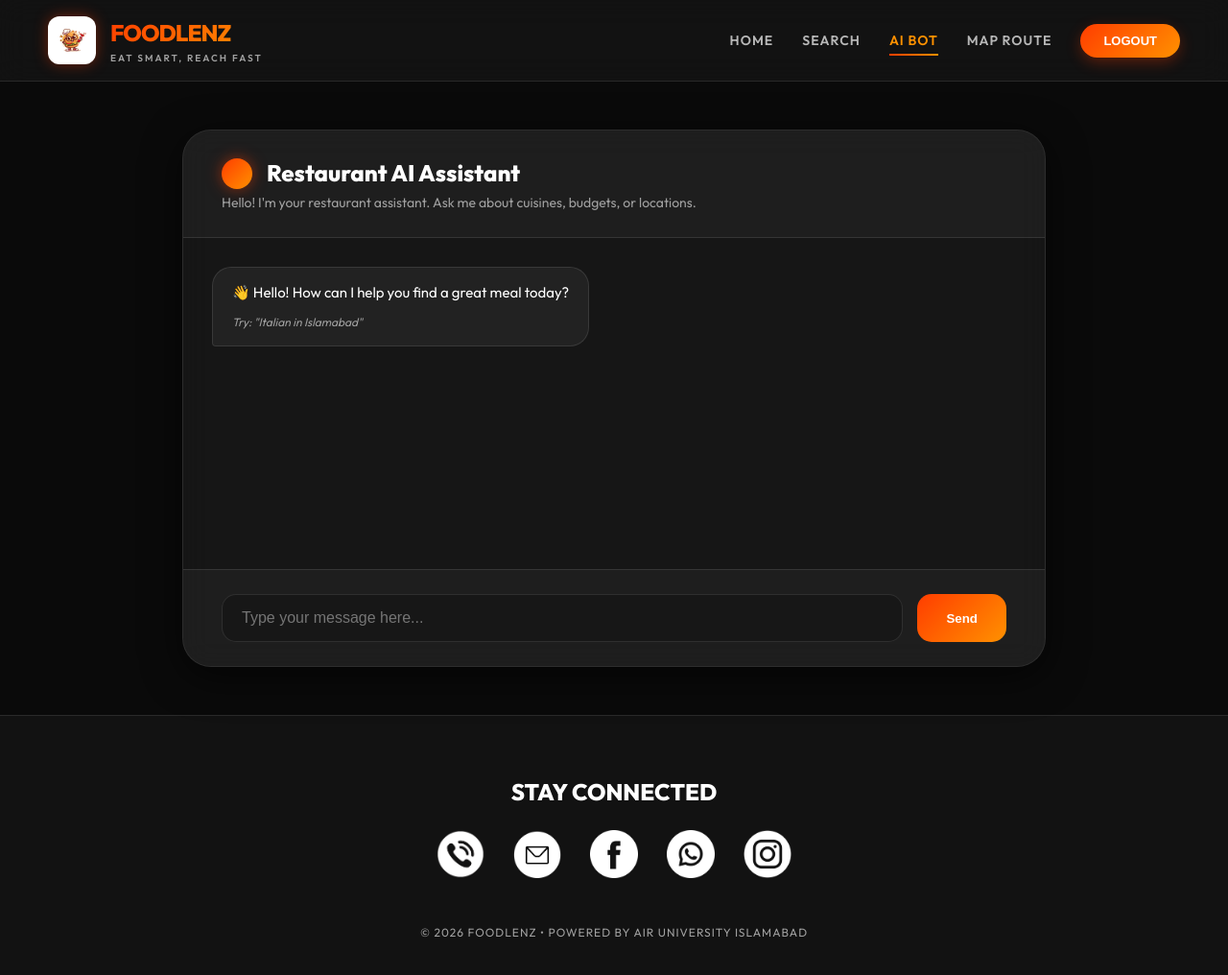
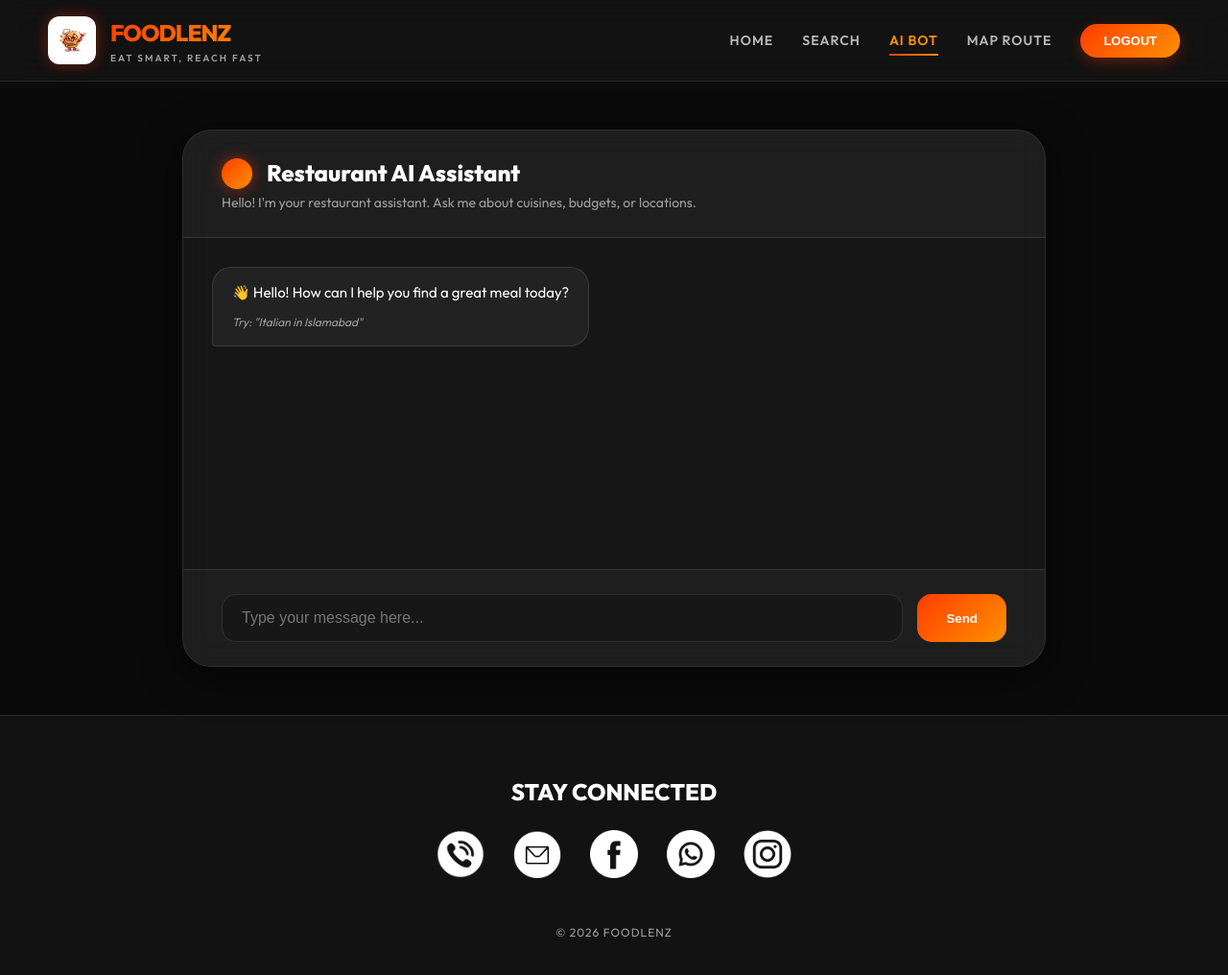
Before and after one commit to hasham14fw/Foodlenz, a website: page public/chatbot.html in a window 1280 px wide. Shown: the whole page at 96% size. Drawn offline with Linux system fonts and the light colour scheme; sample sign-in values are in the browser's storage.

Commit message:
Branding Cleanup: removed institutional affiliation from footers across all pages

```diff
--- a/public/chatbot.html
+++ b/public/chatbot.html
@@ -72,7 +72,7 @@
             </ul>
         </div>
         <div class="footer-dev" style="margin-top: 40px;">
-            <p>© 2026 FOODLENZ • POWERED BY AIR UNIVERSITY ISLAMABAD</p>
+            <p>© 2026 FOODLENZ</p>
         </div>
     </footer>
 
```
Also changed, not shown: public/index.html (+1 -1 lines), public/restaurant.html (+1 -1 lines), public/search.html (+1 -1 lines).
